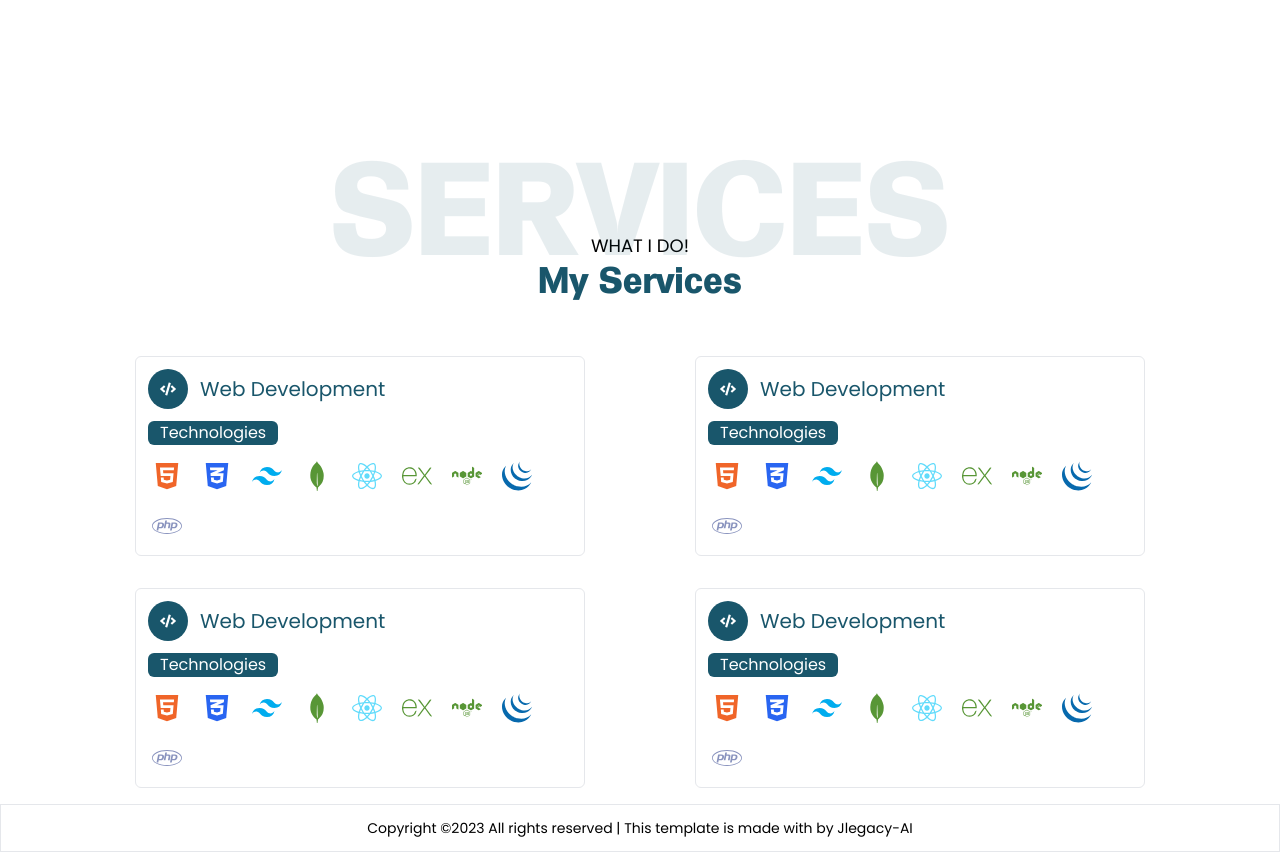
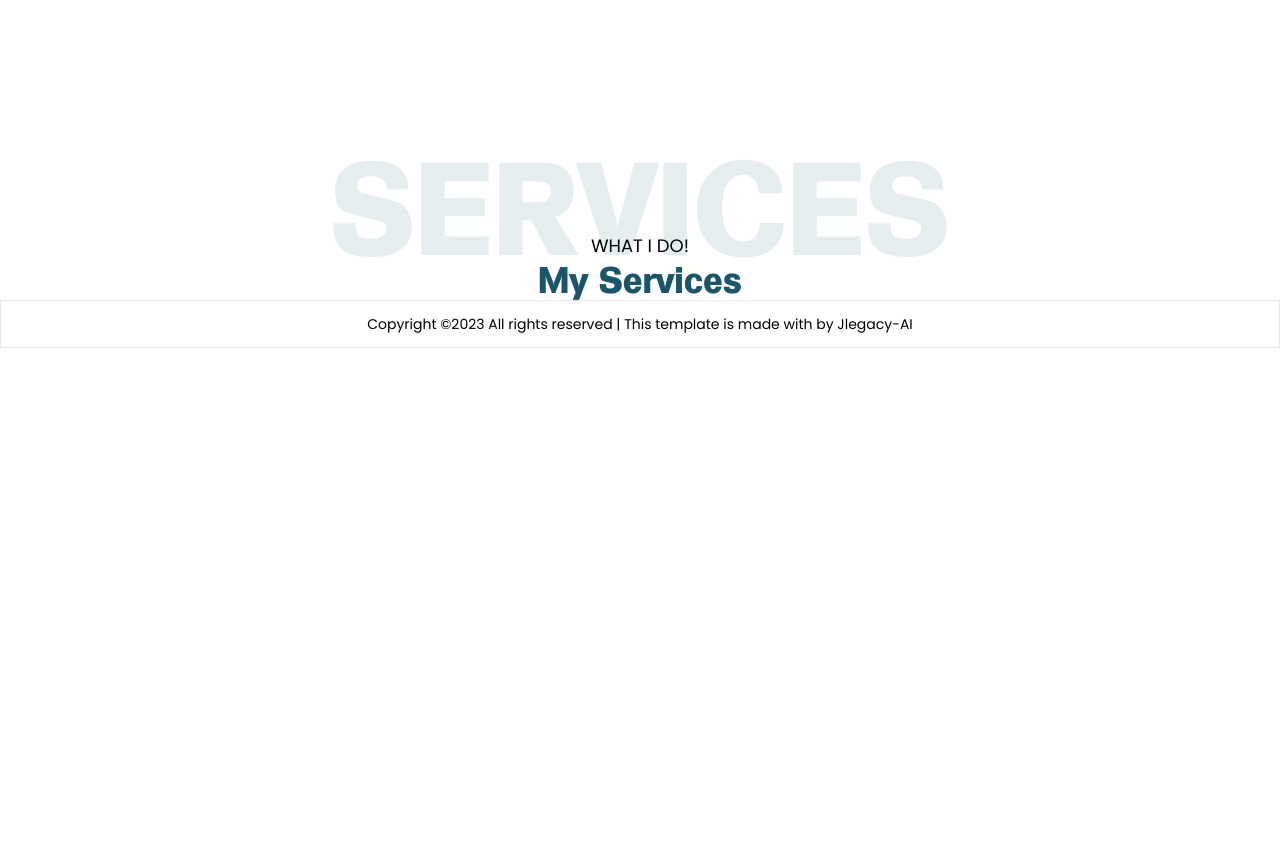
Before and after one commit to JLegacy-AI/portfolio, a React (Create React App) app: page / in a window 1280 px wide. Shown: the part 1480-2332 px from the top of the page. After the commit the page ends 1828 px from the top, so only its background shows below. Built offline with nearby package versions, Linux system fonts and the light colour scheme.

Commit message:
Overflow Issuse Resolved

```diff
--- a/src/components/AboutSection.jsx
+++ b/src/components/AboutSection.jsx
@@ -4,7 +4,7 @@ import { FaGithubSquare, FaLinkedin, FaTwitterSquare } from "react-icons/fa";
 
 const AboutSection = () => {
   return (
-    <div className="w-screen h-screen flex justify-center items-center">
+    <div className="w-full h-screen flex justify-center items-center">
       <div className=" flex justify-end items-center mr-20">
         <div className="h-80 w-60 bg-turquoise overflow-hidden">
           {/* <img
--- a/src/components/Header.jsx
+++ b/src/components/Header.jsx
@@ -4,7 +4,7 @@ import HeroSection from "./HeroSection";
 
 const Header = () => {
   return (
-    <div className="w-screen h-screen ">
+    <div className="w-full h-screen ">
       <NavigationBar />
       <HeroSection />
     </div>
--- a/src/components/HeroSection.jsx
+++ b/src/components/HeroSection.jsx
@@ -2,7 +2,7 @@ import React from "react";
 
 const HeroSection = () => {
   return (
-    <div className="w-screen h-screen flex justify-center items-center flex-col">
+    <div className="w-full h-screen flex justify-center items-center flex-col">
       <p className="text-lg">Hello! I'm</p>
       <h1 className="font-formula text-3xl text-turquoise">Jamal Muhammad</h1>
     </div>
--- a/src/components/ProjectSection.jsx
+++ b/src/components/ProjectSection.jsx
@@ -0,0 +1,7 @@
+import React from "react";
+
+const ProjectSection = () => {
+  return <div></div>;
+};
+
+export default ProjectSection;
--- a/src/components/ServiceSection.jsx
+++ b/src/components/ServiceSection.jsx
@@ -8,99 +8,17 @@ import {
   FaPhp,
 } from "react-icons/fa";
 import { SiTailwindcss, SiMongodb, SiExpress, SiJquery } from "react-icons/si";
-
-const ServiceCard = ({ icon, heading, technologies }) => {
-  return (
-    <>
-      <div className="w-1/2 flex justify-center items-center my-4">
-        <div className="flex flex-col min-w-[300px] w-[450px] h-[200px] bg-white rounded-md p-3 border">
-          <div className="flex justify-start items-center space-x-3">
-            <div className="w-[40px] h-[40px] bg-turquoise flex justify-center items-center rounded-full text-white">
-              {icon}
-            </div>
-            <h1 className="text-xl text-turquoise">{heading}</h1>
-          </div>
-          <div className="flex flex-col my-3">
-            <h1 className="px-3 rounded-md bg-turquoise text-white w-fit">
-              Technologies
-            </h1>
-            <div className="flex flex-wrap text-3xl mt-4 gap-5 px-1">
-              {technologies.map((e, i) => {
-                return e;
-              })}
-            </div>
-          </div>
-        </div>
-      </div>
-    </>
-  );
-};
+import { WEB_DEVELOPMENT } from "../utils/contants";
 
 const ServiceSection = () => {
-  const services = [
-    {
-      icon: <FaCode />,
-      heading: "Web Development",
-      technologies: [
-        <FaHtml5 className="text-html5" />,
-        <FaCss3Alt className="text-css3" />,
-        <SiTailwindcss className="text-twitter" />,
-        <SiMongodb className="text-mongodb" />,
-        <FaReact className="text-reactjs" />,
-        <SiExpress className="text-mongodb" />,
-        <FaNode className="text-mongodb" />,
-        <SiJquery className="text-jquery" />,
-        <FaPhp className="text-php" />,
-      ],
-    },
-    {
-      icon: <FaCode />,
-      heading: "Web Development",
-      technologies: [
-        <FaHtml5 className="text-html5" />,
-        <FaCss3Alt className="text-css3" />,
-        <SiTailwindcss className="text-twitter" />,
-        <SiMongodb className="text-mongodb" />,
-        <FaReact className="text-reactjs" />,
-        <SiExpress className="text-mongodb" />,
-        <FaNode className="text-mongodb" />,
-        <SiJquery className="text-jquery" />,
-        <FaPhp className="text-php" />,
-      ],
-    },
-    {
-      icon: <FaCode />,
-      heading: "Web Development",
-      technologies: [
-        <FaHtml5 className="text-html5" />,
-        <FaCss3Alt className="text-css3" />,
-        <SiTailwindcss className="text-twitter" />,
-        <SiMongodb className="text-mongodb" />,
-        <FaReact className="text-reactjs" />,
-        <SiExpress className="text-mongodb" />,
-        <FaNode className="text-mongodb" />,
-        <SiJquery className="text-jquery" />,
-        <FaPhp className="text-php" />,
-      ],
-    },
-    {
-      icon: <FaCode />,
-      heading: "Web Development",
-      technologies: [
-        <FaHtml5 className="text-html5" />,
-        <FaCss3Alt className="text-css3" />,
-        <SiTailwindcss className="text-twitter" />,
-        <SiMongodb className="text-mongodb" />,
-        <FaReact className="text-reactjs" />,
-        <SiExpress className="text-mongodb" />,
-        <FaNode className="text-mongodb" />,
-        <SiJquery className="text-jquery" />,
-        <FaPhp className="text-php" />,
-      ],
-    },
+  const servicesName = [
+    "Web Development",
+    "Machine Learnig",
+    "Deep Learning",
+    "Desktop Application",
   ];
   return (
-    <div className="w-screen px-20">
+    <div className="w-full">
       <div className="w-full flex justify-center items-center">
         <h1 className="absolute opacity-10 w-full text-center text-9xl font-formula text-turquoise">
           SERVICES
@@ -110,11 +28,7 @@ const ServiceSection = () => {
           <h1 className="font-formula text-4xl text-turquoise">My Services</h1>
         </div>
       </div>
-      <div className=" flex flex-wrap justify-between items-center mt-10">
-        {services.map((e, i) => {
-          return <ServiceCard {...e} />;
-        })}
-      </div>
+      <div className="flex justify-end w-full"></div>
     </div>
   );
 };
--- a/src/pages/Home/index.jsx
+++ b/src/pages/Home/index.jsx
@@ -6,7 +6,7 @@ import ServiceSection from "../../components/ServiceSection";
 
 const Home = () => {
   return (
-    <div>
+    <div className="w-full overflow-hidden">
       <Header />
       <AboutSection />
       <ServiceSection />
--- a/src/utils/contants.js
+++ b/src/utils/contants.js
@@ -1,3 +1,4 @@
 import ABOUT_IMAGE from "../images/owner-image.jpeg";
+import WEB_DEVELOPMENT from "../images/web-development.png";
 
-export { ABOUT_IMAGE };
+export { ABOUT_IMAGE, WEB_DEVELOPMENT };
```
Also changed, not shown: src/images/web-development.png (added).
